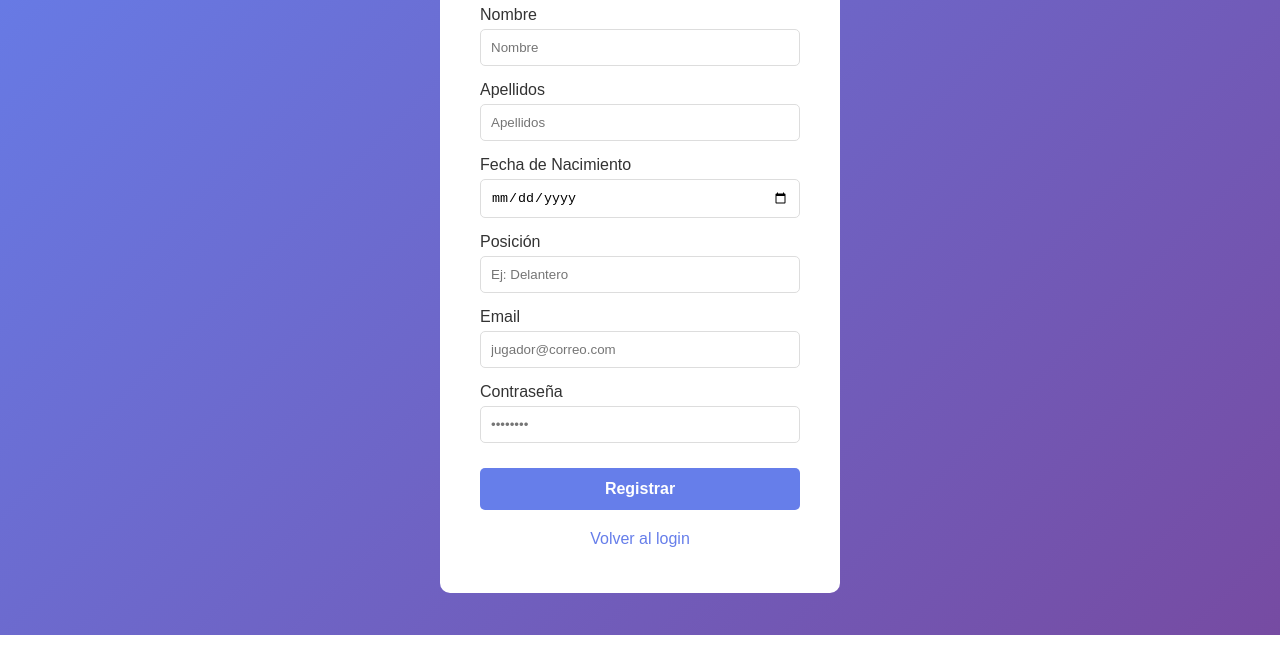
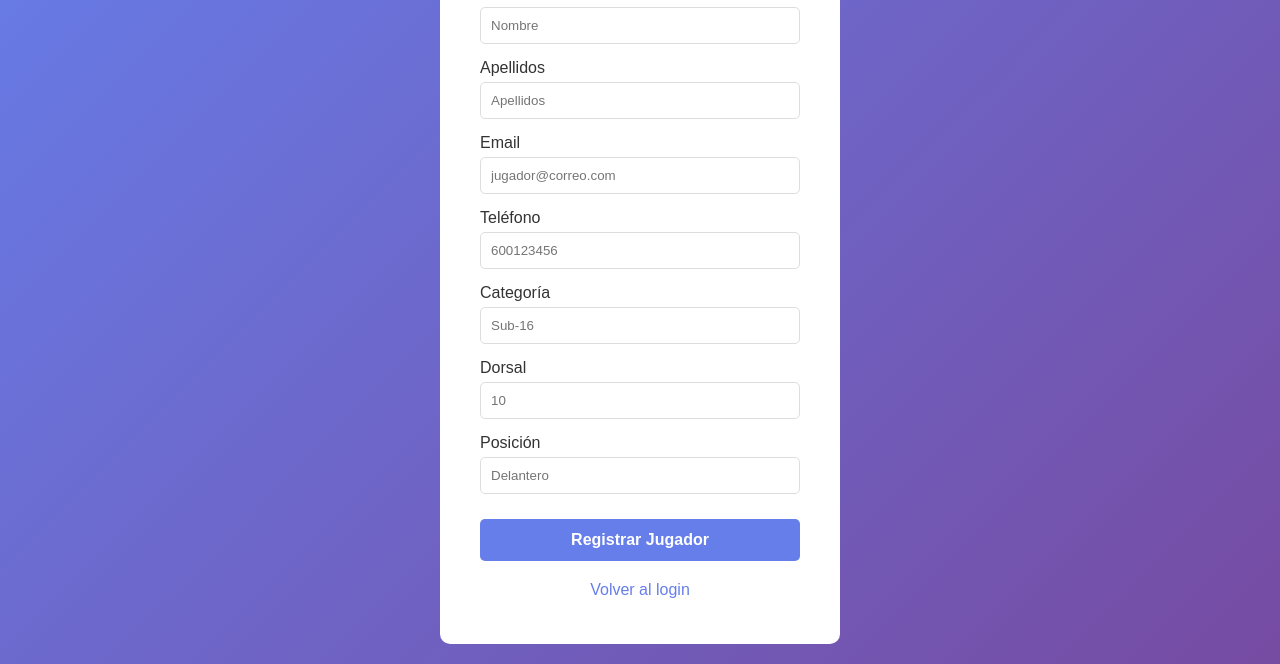
Before and after one commit to chipsentinel/ClubGest, a plain HTML site: page frontend/pages/register-jugador.html in a window 1280 px wide. Shown: the part 165-829 px from the top of the page. Before the commit the page ends 800 px from the top, so only its background shows below. Drawn offline with Linux system fonts and the light colour scheme.

Commit message:
Conectar formulario registro jugador con backend API para simplfificar la fusión mas adelante en la rama dev

```diff
--- a/frontend/pages/register-jugador.html
+++ b/frontend/pages/register-jugador.html
@@ -12,32 +12,36 @@
             <h1>⚽ ClubGest</h1>
             <p>Registro de Jugador</p>
         </div>
-        <form>
+        <form action="http://localhost:8080/api/jugadores" method="POST">
             <div class="form-group">
                 <label>Nombre</label>
-                <input type="text" placeholder="Nombre" required>
+                <input type="text" name="nombre" placeholder="Nombre">
             </div>
             <div class="form-group">
                 <label>Apellidos</label>
-                <input type="text" placeholder="Apellidos" required>
+                <input type="text" name="apellidos" placeholder="Apellidos" required>
             </div>
             <div class="form-group">
-                <label>Fecha de Nacimiento</label>
-                <input type="date" required>
+                <label>Email</label>
+                <input type="email" name="email" placeholder="jugador@correo.com">
+            </div>
+            <div class="form-group">
+                <label>Teléfono</label>
+                <input type="tel" name="telefono" placeholder="600123456">
+            </div>
+            <div class="form-group">
+                <label>Categoría</label>
+                <input type="text" name="categoria" placeholder="Sub-16">
+            </div>
+            <div class="form-group">
+                <label>Dorsal</label>
+                <input type="number" name="dorsal" placeholder="10">
             </div>
             <div class="form-group">
                 <label>Posición</label>
-                <input type="text" placeholder="Ej: Delantero" required>
+                <input type="text" name="posicion" placeholder="Delantero">
             </div>
-            <div class="form-group">
-                <label>Email</label>
-                <input type="email" placeholder="jugador@correo.com" required>
-            </div>
-            <div class="form-group">
-                <label>Contraseña</label>
-                <input type="password" placeholder="••••••••" required>
-            </div>
-            <button type="button" class="btn" onclick="location.href='../index.html'">Registrar</button>
+            <button type="submit" class="btn">Registrar Jugador</button>
         </form>
         <div class="links">
             <a href="../index.html">Volver al login</a>
```
Also changed, not shown: frontend/pages/jugadores.html (+2 -3 lines).
